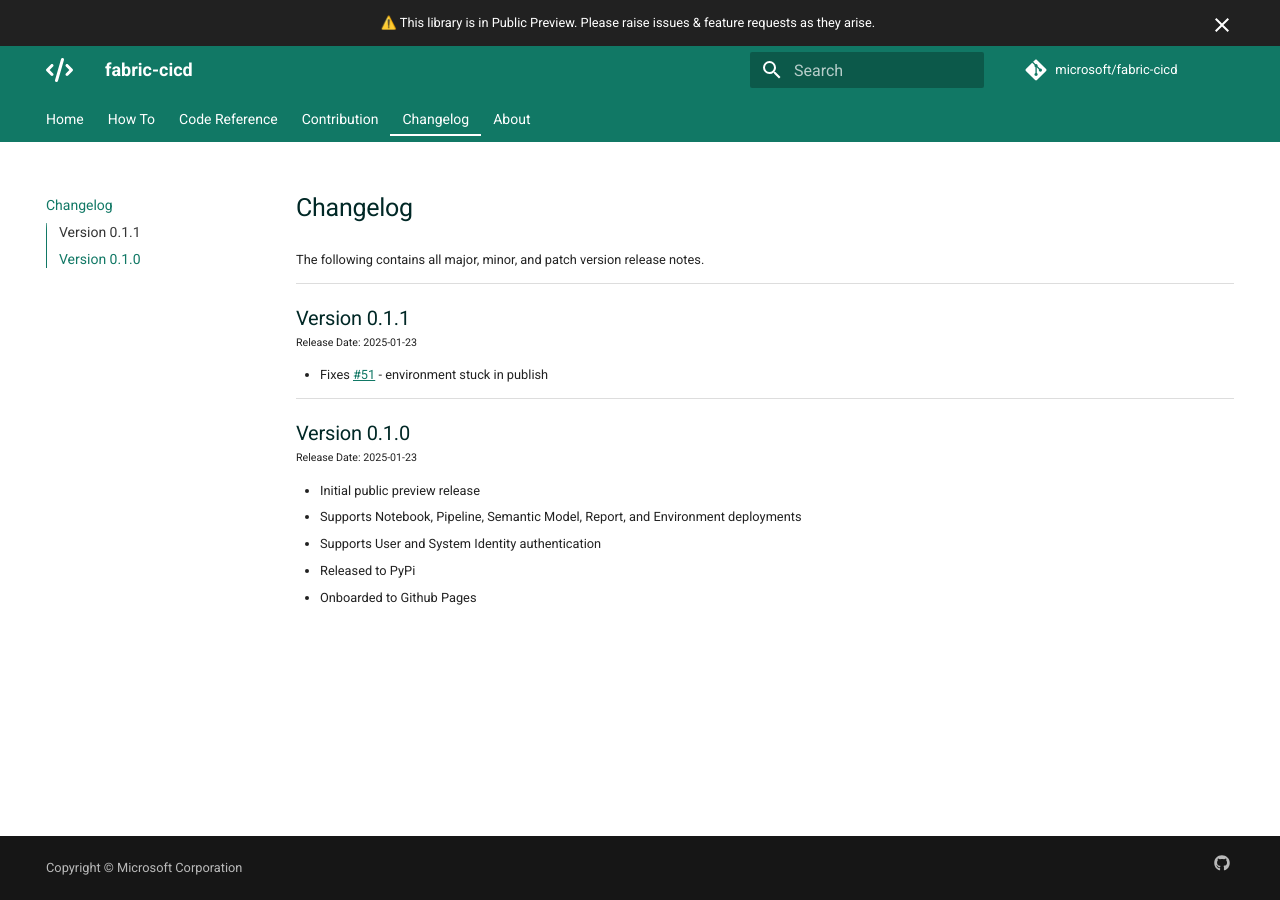
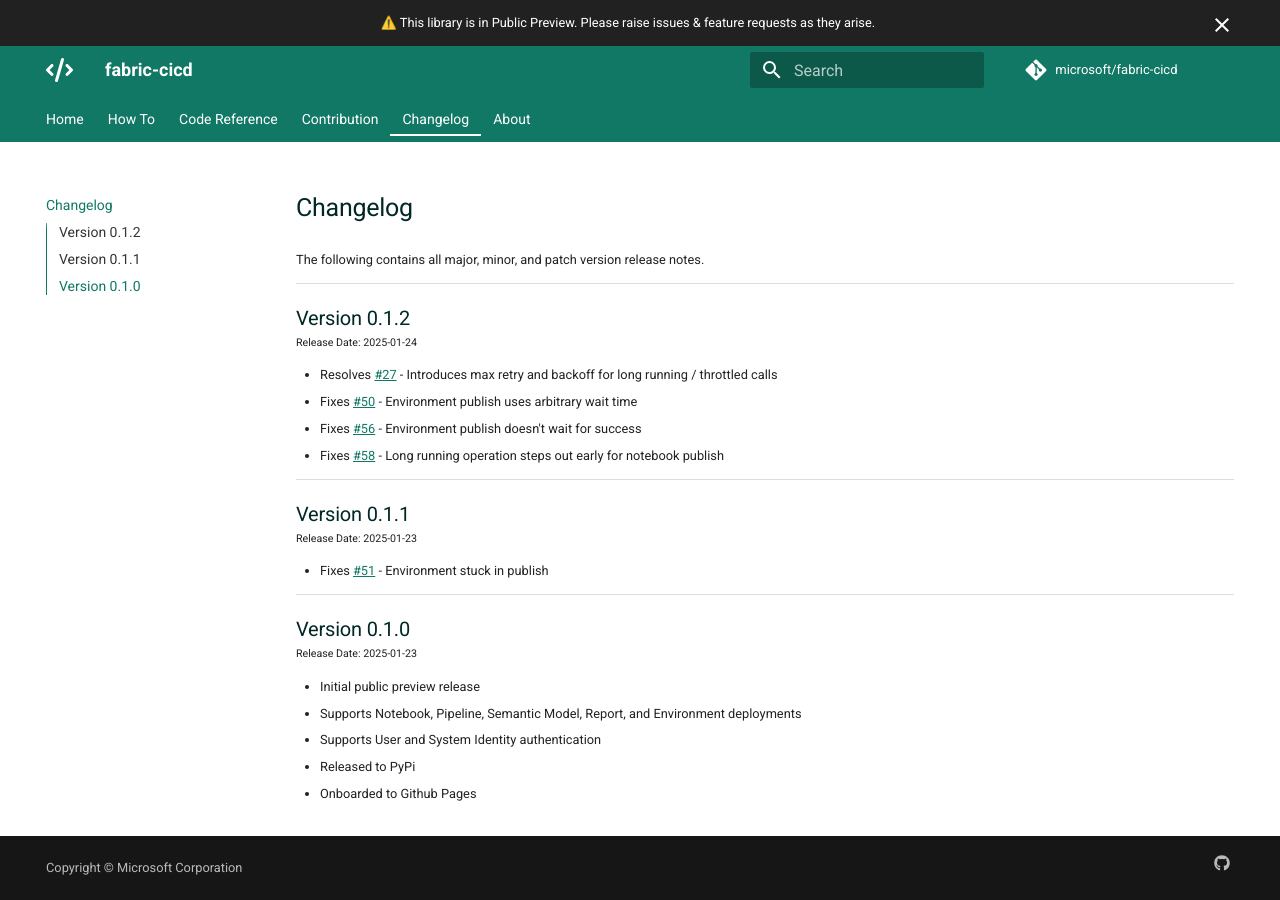
Before and after one commit to shirasassoon/fabric-cicd, an MkDocs documentation site: the page built from docs/changelog.md, in a window 1280 px wide. Built offline with MkDocs 1.6.1 and Material for MkDocs 9.7.7, drawn with Linux system fonts in a browser that asks for light colours; comment, search, counter and statistics services are not loaded; the version menu is left out.

Commit message:
v0.1.2 (#54)
This pull request includes a version update and the addition of release
notes for the new version.

Version update:

*
[`VERSION`](diffhunk://#diff-7b60b8e351cbb80c47459ffe2c79f1a26404871f49294780fe47ad0e58c09350L1-R1):
Updated the version from `0.1.1` to `0.1.2`.

Documentation update:

*
[`docs/changelog.md`](diffhunk://#diff-77f023b99d3d58008351d3e82fc06e6d06ba1bc2da9e41be6329b7fa4f419f05R5-R10):
Added release notes for version `0.1.2`, including the resolution of
issue #27 with the introduction of max retry and backoff for
long-running or throttled calls.

---------

Co-authored-by: Jacob Knightley <97691779+JacobKnightley@users.noreply.github.com>

```diff
--- a/docs/changelog.md
+++ b/docs/changelog.md
@@ -1,12 +1,21 @@
 # Changelog
 
 The following contains all major, minor, and patch version release notes.
+
+## Version 0.1.2
+
+<span class="md-h2-subheader">Release Date: 2025-01-24</span>
+
+-   Resolves [#27](https://github.com/microsoft/fabric-cicd/issues/27) - Introduces max retry and backoff for long running / throttled calls
+-   Fixes [#50](https://github.com/microsoft/fabric-cicd/issues/50) - Environment publish uses arbitrary wait time
+-   Fixes [#56](https://github.com/microsoft/fabric-cicd/issues/56) - Environment publish doesn't wait for success
+-   Fixes [#58](https://github.com/microsoft/fabric-cicd/issues/58) - Long running operation steps out early for notebook publish
 
 ## Version 0.1.1
 
 <span class="md-h2-subheader">Release Date: 2025-01-23</span>
 
--   Fixes [#51](https://github.com/microsoft/fabric-cicd/issues/51) - environment stuck in publish
+-   Fixes [#51](https://github.com/microsoft/fabric-cicd/issues/51) - Environment stuck in publish
 
 ## Version 0.1.0
 
```
Also changed, not shown: 1 other file.
